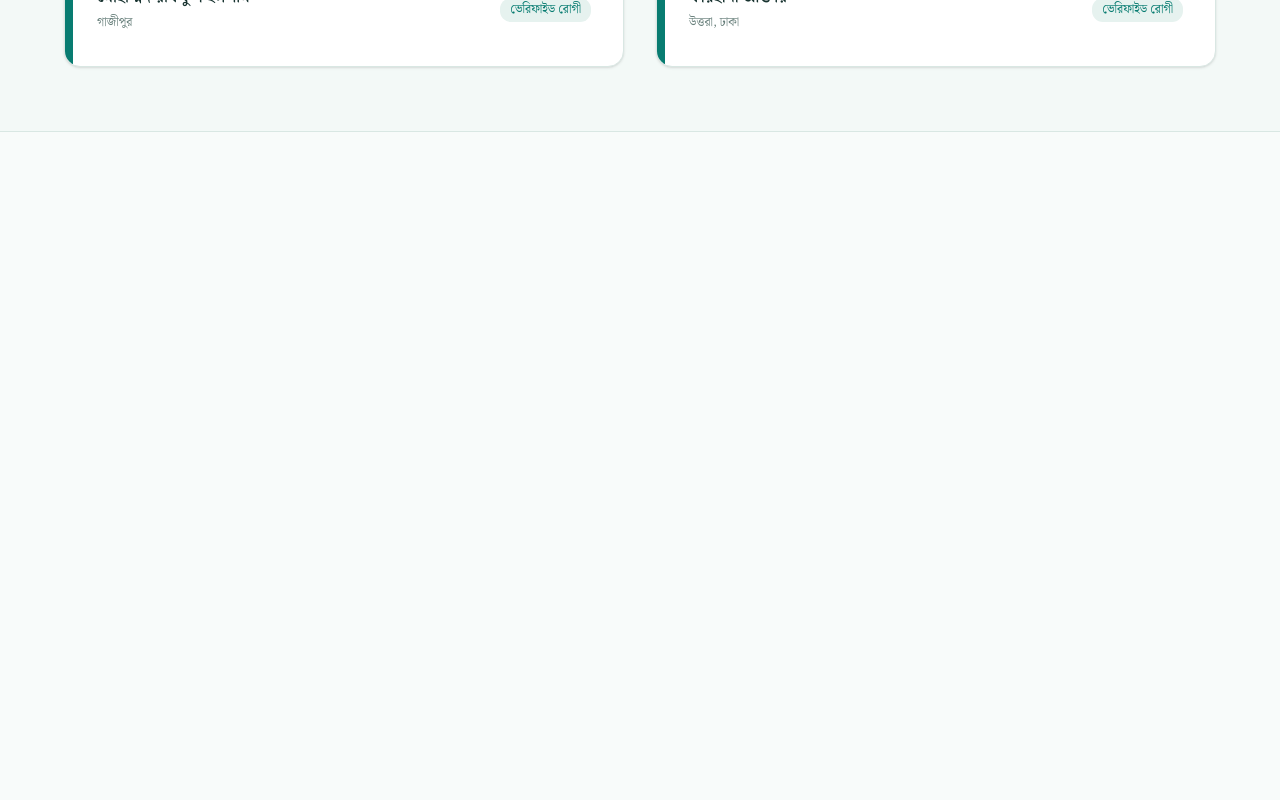
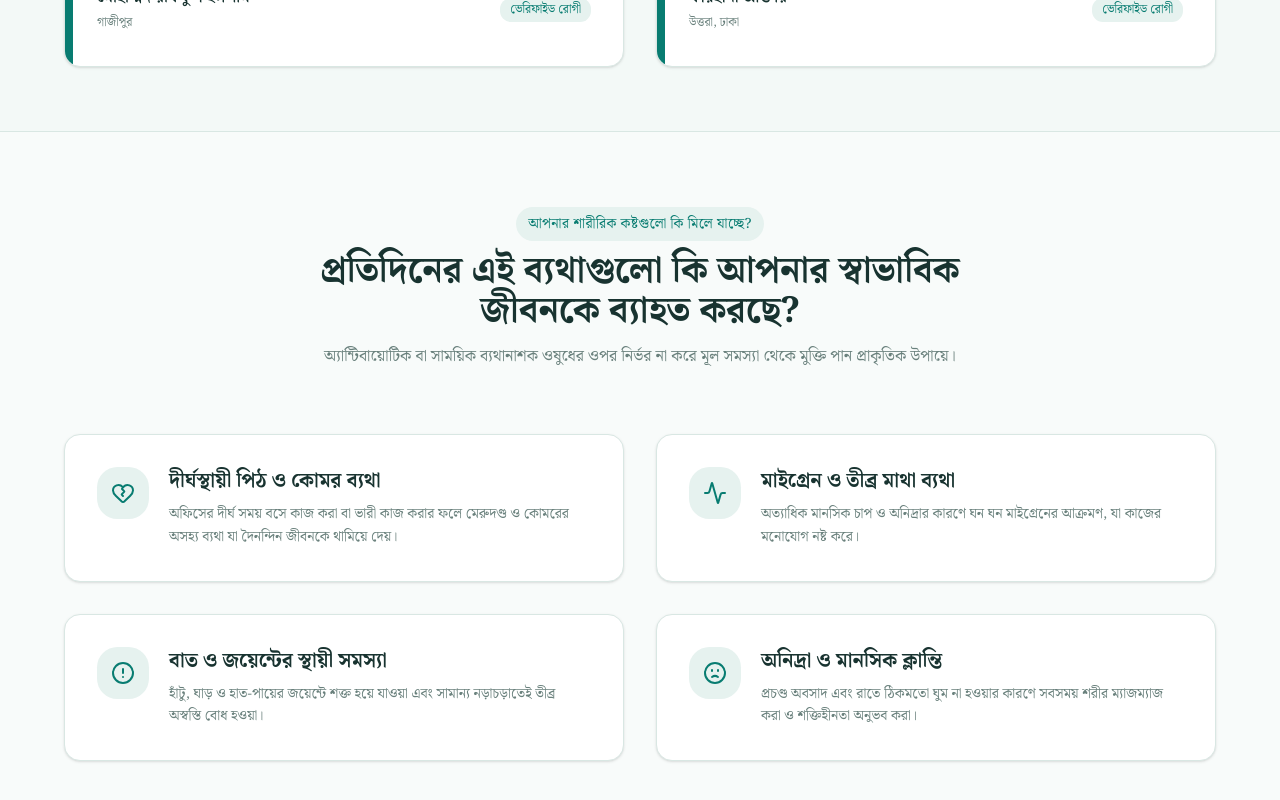
Before and after one commit to Ri-Reyan/ashraf_cupping_and_acupressure_therapy_center, a Next.js app: page / in a window 1280 px wide. Shown: the part 1870-2670 px from the top of the page. Before the commit the page ends 2002 px from the top, so only its background shows below. Built offline with nearby package versions, Linux system fonts and the light colour scheme.

Commit message:
add Problem statement

```diff
--- a/src/app/page.tsx
+++ b/src/app/page.tsx
@@ -1,6 +1,7 @@
 import HeroSection from "@/landing_page_components/HeroSection";
 import Menubar from "@/landing_page_components/Menubar";
 import Navbar from "@/landing_page_components/Navbar";
+import ProblemStatement from "@/landing_page_components/ProblemStatement";
 import SocialProof from "@/landing_page_components/SocialProof";
 
 const LandingPage = () => {
@@ -10,6 +11,7 @@ const LandingPage = () => {
       <Menubar />
       <HeroSection />
       <SocialProof />
+      <ProblemStatement />
     </main>
   );
 };
--- /dev/null
+++ b/src/landing_page_components/ProblemStatement.tsx
@@ -0,0 +1,78 @@
+import { Activity, AlertCircle, HeartCrack, Frown } from "lucide-react";
+
+export default function ProblemStatement() {
+  const problems = [
+    {
+      icon: <HeartCrack className="w-6 h-6 text-primary" />,
+      title: "দীর্ঘস্থায়ী পিঠ ও কোমর ব্যথা",
+      description:
+        "অফিসের দীর্ঘ সময় বসে কাজ করা বা ভারী কাজ করার ফলে মেরুদণ্ড ও কোমরের অসহ্য ব্যথা যা দৈনন্দিন জীবনকে থামিয়ে দেয়।",
+    },
+    {
+      icon: <Activity className="w-6 h-6 text-primary" />,
+      title: "মাইগ্রেন ও তীব্র মাথা ব্যথা",
+      description:
+        "অত্যাধিক মানসিক চাপ ও অনিদ্রার কারণে ঘন ঘন মাইগ্রেনের আক্রমণ, যা কাজের মনোযোগ নষ্ট করে।",
+    },
+    {
+      icon: <AlertCircle className="w-6 h-6 text-primary" />,
+      title: "বাত ও জয়েন্টের স্থায়ী সমস্যা",
+      description:
+        "হাঁটু, ঘাড় ও হাত-পায়ের জয়েন্টে শক্ত হয়ে যাওয়া এবং সামান্য নড়াচড়াতেই তীব্র অস্বস্তি বোধ হওয়া।",
+    },
+    {
+      icon: <Frown className="w-6 h-6 text-primary" />,
+      title: "অনিদ্রা ও মানসিক ক্লান্তি",
+      description:
+        "প্রচণ্ড অবসাদ এবং রাতে ঠিকমতো ঘুম না হওয়ার কারণে সবসময় শরীর ম্যাজম্যাজ করা ও শক্তিহীনতা অনুভব করা।",
+    },
+  ];
+
+  return (
+    <section className="w-full py-20 px-6 bg-background">
+      <div className="max-w-6xl mx-auto">
+        <div className="text-center max-w-2xl mx-auto mb-16">
+          <span className="text-primary text-sm font-medium tracking-wide uppercase bg-secondary px-3 py-1.5 rounded-full">
+            আপনার শারীরিক কষ্টগুলো কি মিলে যাচ্ছে?
+          </span>
+          <h2 className="text-2xl md:text-3xl lg:text-4xl font-serif font-bold text-foreground mt-4">
+            প্রতিদিনের এই ব্যথাগুলো কি আপনার স্বাভাবিক জীবনকে ব্যাহত করছে?
+          </h2>
+          <p className="text-muted-foreground mt-3 font-serif leading-relaxed">
+            অ্যান্টিবায়োটিক বা সাময়িক ব্যথানাশক ওষুধের ওপর নির্ভর না করে মূল
+            সমস্যা থেকে মুক্তি পান প্রাকৃতিক উপায়ে।
+          </p>
+        </div>
+
+        <div className="grid grid-cols-1 md:grid-cols-2 gap-8">
+          {problems.map((item, index) => (
+            <div
+              key={index}
+              className="bg-card border border-border p-8 rounded-2xl shadow-sm hover:shadow-md transition-all duration-300 flex items-start gap-5 group"
+            >
+              <div className="p-3.5 bg-secondary rounded-xl group-hover:bg-primary group-hover:text-white transition-colors">
+                <div className="text-primary group-hover:text-white transition-colors">
+                  {item.icon}
+                </div>
+              </div>
+
+              <div>
+                <h3 className="text-xl font-serif font-bold text-foreground mb-2">
+                  {item.title}
+                </h3>
+                <p className="text-muted-foreground font-serif text-sm leading-relaxed">
+                  {item.description}
+                </p>
+              </div>
+            </div>
+          ))}
+        </div>
+
+        {/* <div className="mt-12 bg-secondary/60 border border-border p-6 rounded-2xl text-center max-w-3xl mx-auto">
+          কেমিক্যালের পার্শ্বপ্রতিক্রিয়া ছাড়াই কাপিং থেরাপি এবং আকুপ্রেসারের
+          মাধ্যমে এসব জটিলতা থেকে স্থায়ীভাবে সুস্থ থাকা সম্ভব।
+        </div> */}
+      </div>
+    </section>
+  );
+}
```
